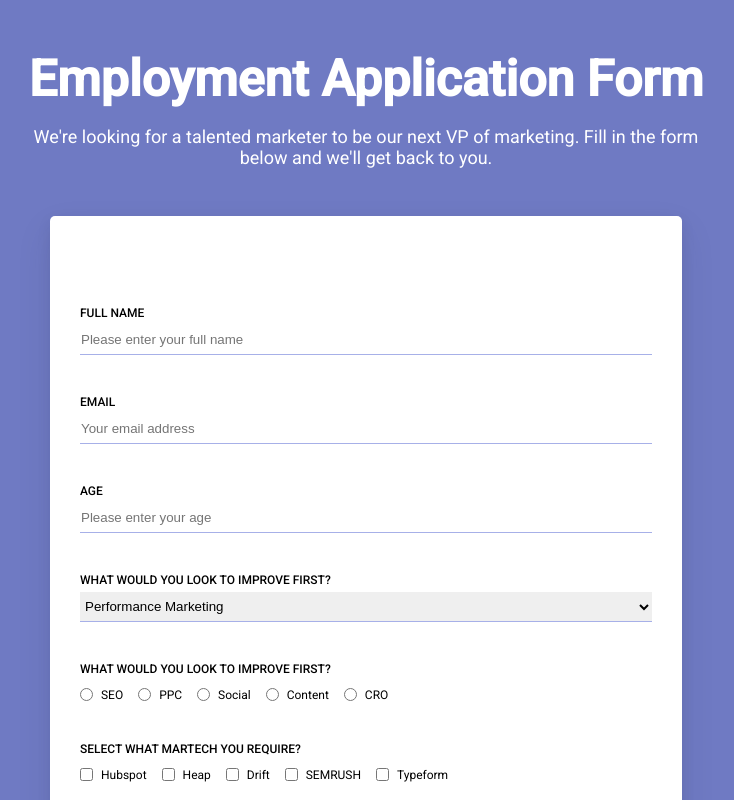
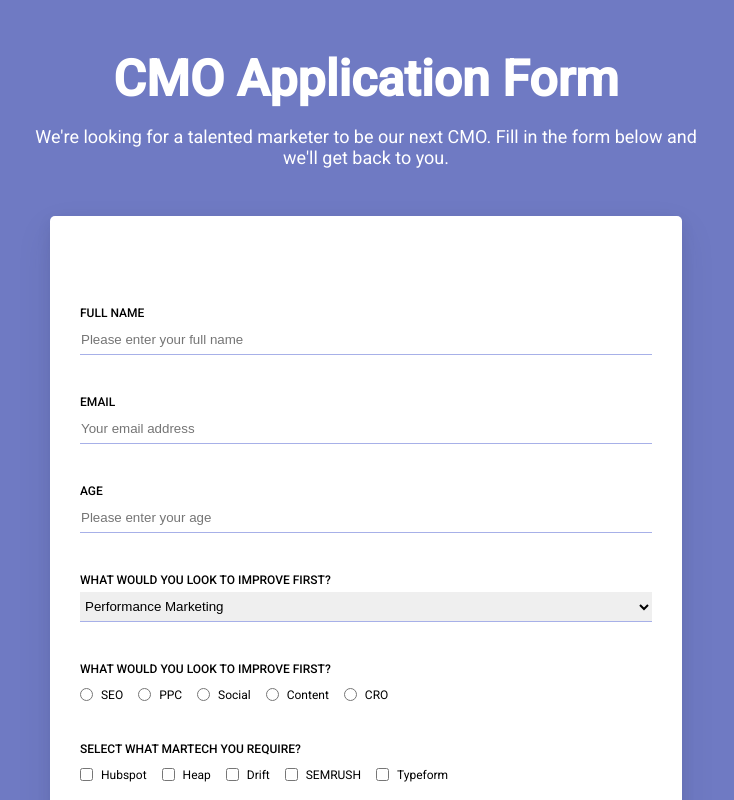
Before and after one commit to StephenOwen07/FreeCodeCamp-Build-a-Survey-Form, a plain HTML site: page index.html in a window 1280 px wide. Shown: the top 800 px of the page, without its empty margins (274-1008 px from the left). Drawn offline with Linux system fonts and the light colour scheme.

Commit message:
Update index.html

```diff
--- a/index.html
+++ b/index.html
@@ -10,8 +10,8 @@
 <body>
 
   <section class="Intro">
-    <h1 id="title" class="Intro__title">Employment Application Form</h1>
-    <p id="description" class="Intro__description">We're looking for a talented marketer to be our next VP of marketing. Fill in the form below and we'll get back to you.</p>
+    <h1 id="title" class="Intro__title">CMO Application Form</h1>
+    <p id="description" class="Intro__description">We're looking for a talented marketer to be our next CMO. Fill in the form below and we'll get back to you.</p>
   </section>
 
   <section class="Form">
```
